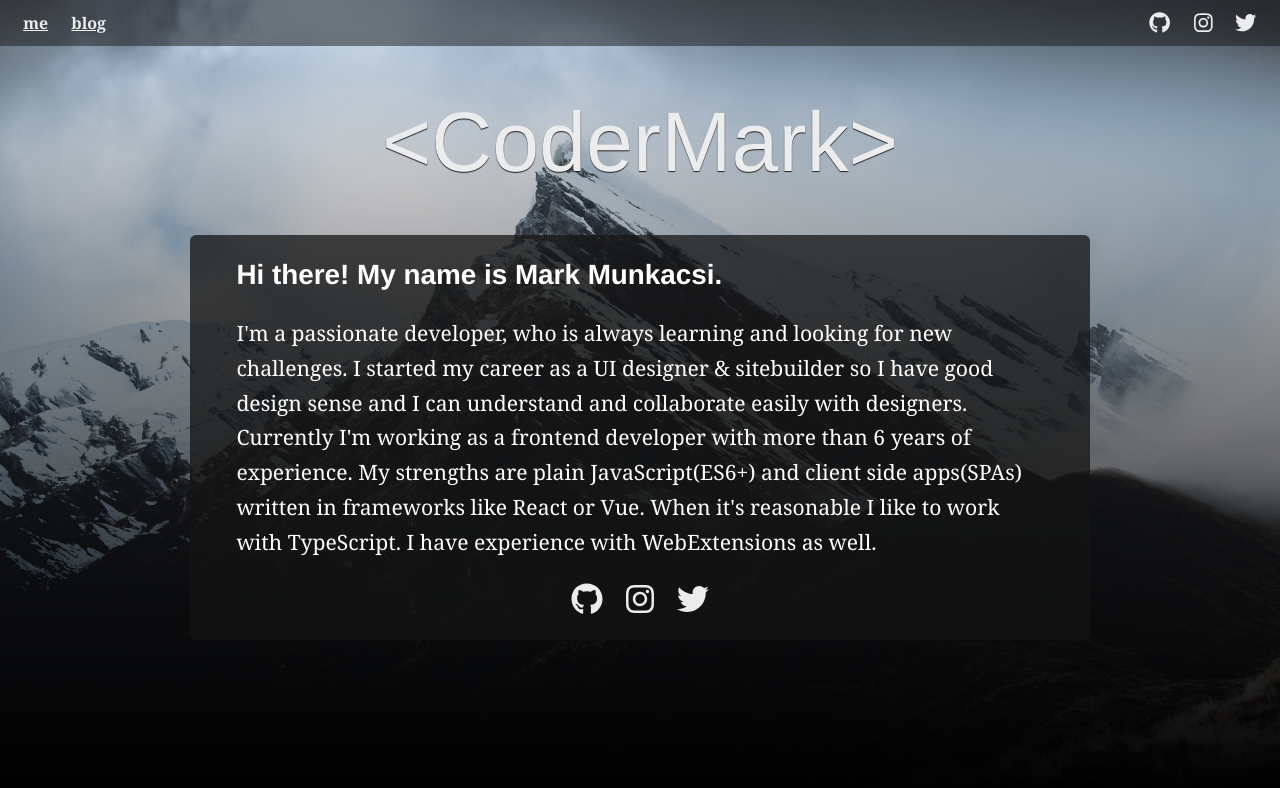
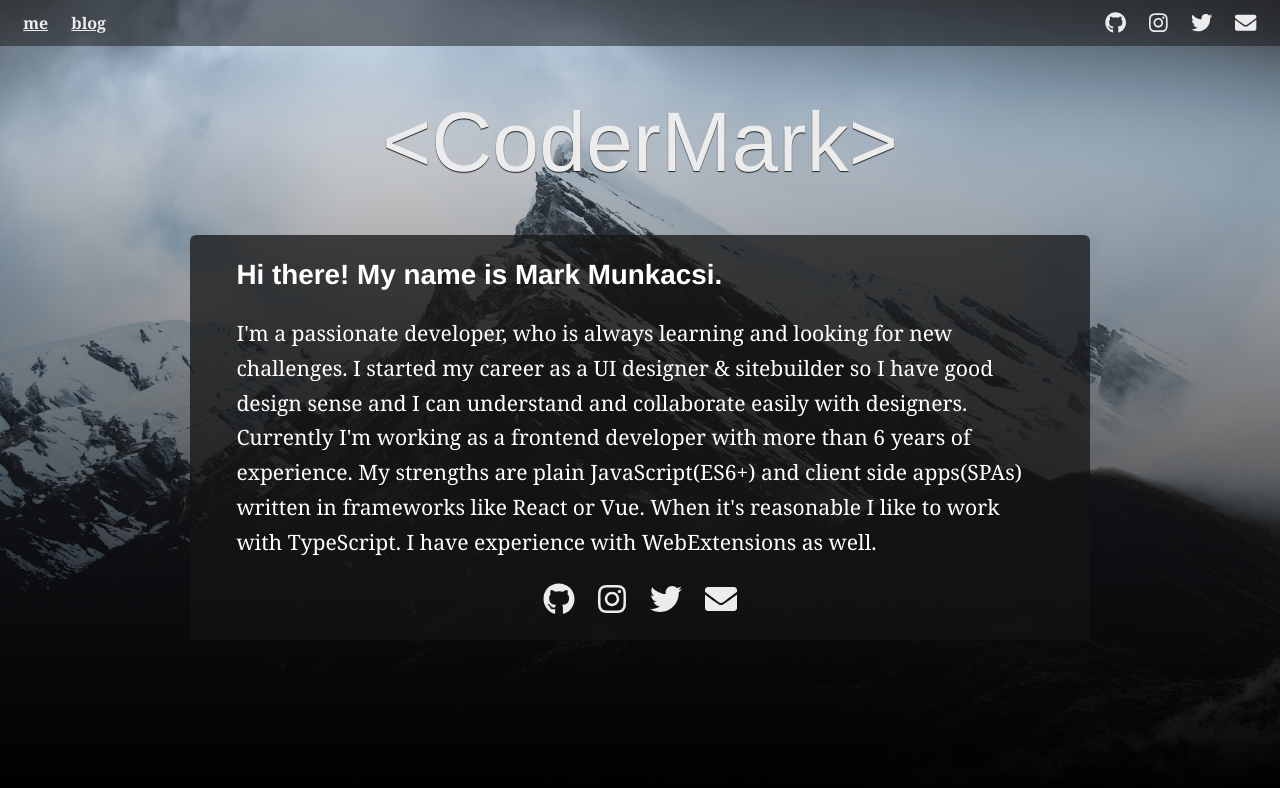
Before and after one commit to munkacsimark/codermark, a Gatsby site: page /me in a window 1280 px wide. Built offline with nearby package versions, Linux system fonts and the light colour scheme; Gatsby itself is replaced by a stand-in of ours; some packages are replaced by stand-ins of ours.

Commit message:
Add email to socials

```diff
--- a/src/components/navbar.js
+++ b/src/components/navbar.js
@@ -5,6 +5,7 @@ import {
 	faInstagram,
 	faTwitter,
 } from '@fortawesome/free-brands-svg-icons'
+import { faEnvelope } from '@fortawesome/free-solid-svg-icons'
 import { FontAwesomeIcon } from '@fortawesome/react-fontawesome'
 import { scale, rhythm } from '../typography'
 import * as style from './navbar.module.css'
@@ -35,6 +36,11 @@ const socialItems = [
 		title: 'Twitter',
 		url: 'https://twitter.com/munkacsimark',
 		icon: faTwitter,
+	},
+	{
+		title: 'Email',
+		url: 'mailto:markmunkacsi@protonmail.com',
+		icon: faEnvelope,
 	},
 ]
 
```
